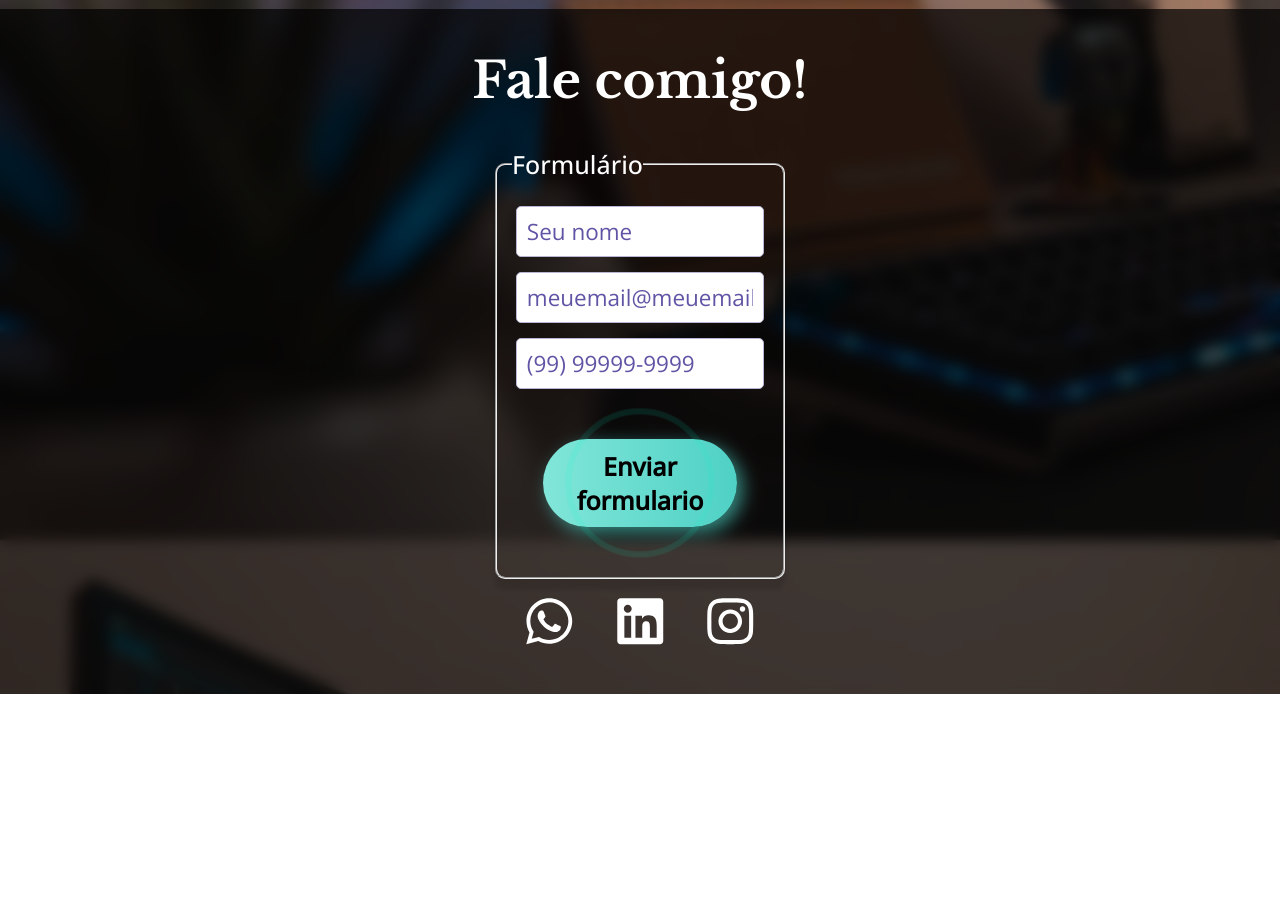
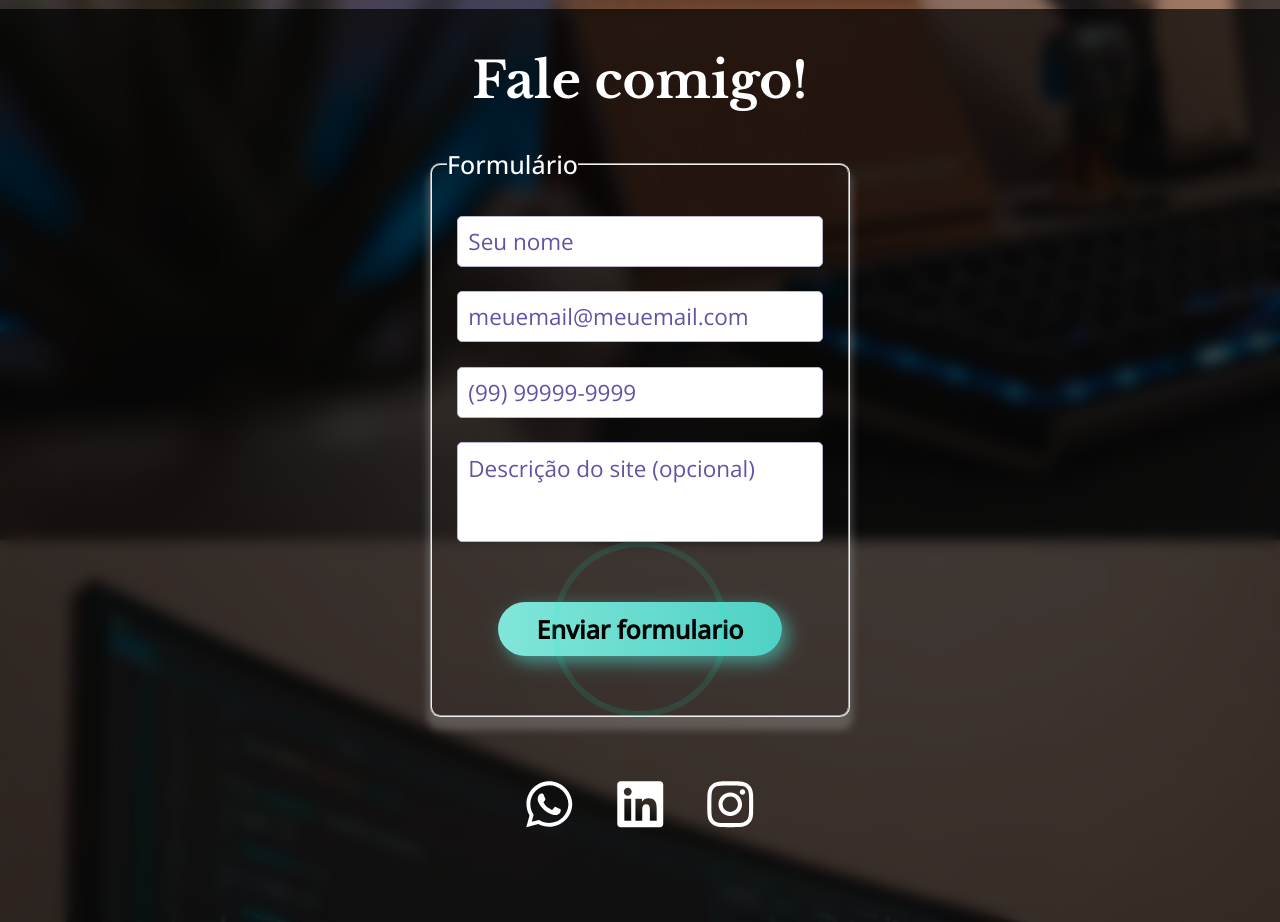
Before and after one commit to HelcioAnicio/Portfolio, a React (Create React App) app: page / in a window 1280 px wide. Shown: the part 5860-6782 px from the top of the page. Before the commit the page ends 6554 px from the top, so only its background shows below. Built offline with nearby package versions, Linux system fonts and the light colour scheme; no server answers.

Commit message:
Styled footer and added email.js to send the form's database to my email

```diff
--- /dev/null
+++ b/src/Components/Email/Email.js
@@ -0,0 +1,13 @@
+// import { Html } from '@react-email/html'
+import {Button} from '@react-email/button'
+
+
+ function Email() {
+  return (
+  // <Html lang="en">
+      <Button href={'url'}>Click me</Button>
+    // </Html>
+  )
+}
+
+export default Email;
--- a/src/Components/Footer/Footer.js
+++ b/src/Components/Footer/Footer.js
@@ -1,6 +1,8 @@
 import './Footer.modules.scss';
+// import Email from '.././Email/Email'
 import { FaInstagram, FaLinkedin, FaWhatsapp } from 'react-icons/fa';
 // import {AiFillExclamationCircle} from 'react-icons/ai'
+
 
 import { useState } from 'react';
 import { initializeApp } from "firebase/app";
@@ -13,18 +15,17 @@ function Footer() {
     const [name, setName] = useState('')
     const [email, setEmail] = useState('')
     const [telephone, setTelephone] = useState('')
-    // const [proposal, setProposal] = useState('')
+    const [proposal, setProposal] = useState('')
     const [formSubmitted, setFormSubmitted] = useState(false)
 
-
     const firebaseApp = {
-        apiKey: "AIzaSyB8CF0qYveqNy67HZlHiM3C-vn6iWWMO6U",
-        authDomain: "portifolio-7ceba.firebaseapp.com",
-        projectId: "portifolio-7ceba",
-        storageBucket: "portifolio-7ceba.appspot.com",
-        messagingSenderId: "620380278249",
-        appId: "1:620380278249:web:20c93bbb7fd61189f10f78",
-        measurementId: "G-GNJGLKREKY"
+        apiKey: process.env.REACT_APP_API_KEY,
+        authDomain: process.env.REACT_APP_AUTH_DOMAIN,
+        projectId: process.env.REACT_APP_PROJECT_ID,
+        storageBucket: process.env.REACT_APP_STORAGE_BUCKET,
+        messagingSenderId: process.env.REACT_APP_MESSAGING_SENDER_ID,
+        appId: process.env.REACT_APP_APP_ID,
+        measurementId: process.env.REACT_APPMEASUREMENT_ID,
     };
 
     const app = initializeApp(firebaseApp);
@@ -39,6 +40,7 @@ function Footer() {
                 Name:${name};
                 Email:${email};
                 telephone:${telephone}
+                Proposal:${proposal}
             `);
 
             try {
@@ -46,8 +48,9 @@ function Footer() {
                     name,
                     email,
                     telephone,
-                    // proposal,
+                    proposal,
                 });
+
                 console.log("Usuário cadastrado no Firebase:", user.id);
             } catch (error) {
                 console.error("Erro ao cadastrar usuário no Firebase:", error);
@@ -98,18 +101,16 @@ function Footer() {
                         />
                         {formSubmitted && telephone === '' && <div className="Error"><p>Por favor, coloque seu celular corretamente.</p></div>}
 
-                        {/* <textarea
+                        <textarea
                         name="Descrição"
                         id="Description"
                         cols="20"
                         rows="20"
+                        onChange={(e) => setProposal(e.target.value)}
                         placeholder='Descrição do site (opcional)'>
-                        onChange={(e) => setProposal(e.target.value)}
-                        </textarea> */}
+                        </textarea>
 
                         <button type="submit" className='button'>Enviar formulario</button>
-                        {/* <input type="submit" className='button' value="Enviar formulario" /> */}
-
                     </fieldset>
                 </form>
                 <div className='DivIcons'>
--- a/src/Components/Footer/Footer.modules.scss
+++ b/src/Components/Footer/Footer.modules.scss
@@ -21,9 +21,9 @@
         margin-top: 20px;
 
         fieldset {
-            -webkit-box-shadow: 0px 10px 5px 1px rgba(0,0,0,0.12);
-            -moz-box-shadow: 0px 10px 5px 1px rgba(0,0,0,0.12);
-            box-shadow: 0px 10px 5px 1px rgba(0,0,0,0.12);
+            -webkit-box-shadow: 0px 10px 7px 3px rgba(250,250,250,0.2);
+            -moz-box-shadow: 0px 10px 7px 3px rgba(250,250,250,0.2);
+            box-shadow: 0px 10px 7px 3px rgba(250,250,250,0.2);
             border-radius: 10px;
             padding: 10px 5px 50px 5px;
 
@@ -64,10 +64,10 @@
                 background-image: url(../../assets/icon-error.svg);
                 background-position: 98% center;
                 background-repeat: no-repeat;
-                border: 1px solid  hsl(0, 100%, 74%);
+                border: 2px solid  hsl(0, 100%, 74%);
 
                     &:focus {
-                        border: 1px solid  hsl(0, 100%, 74%) !important;
+                        border: 2px solid  hsl(0, 100%, 74%) !important;
                     }
             }
 
@@ -130,7 +130,7 @@
 
                 &:hover,
                 &:focus {
-                    color: #313133;
+                    color: #ffffff;
                     transform: translateY(-6px);
                 }
 
@@ -183,6 +183,7 @@
         display: flex;
         align-items: center;
         justify-content: space-evenly;
+        padding-block: 75px;
 
         svg {
             color: white;
@@ -195,3 +196,95 @@
         }
     }
 }
+
+
+
+@media screen and (min-width:760px) and (min-height:900px) {
+    .DivForm {
+        form {
+            max-width: 450px;
+
+            fieldset {
+                height: 570px;
+                display: flex;
+                flex-direction: column;
+                justify-content: space-evenly;
+
+                .button {
+                    min-height: 50px;
+                    font: 700 1rem 'Open Sans', sans-serif;
+
+                    &::before {
+                        min-height: calc(50px + 12px);
+                    }
+
+                    @keyframes ring {
+                        0% {
+                        width: 30px;
+                        height: 30px;
+                        opacity: 1;
+                        }
+                        100% {
+                        width: 180px;
+                        height: 180px;
+                        opacity: 0;
+                        }
+                    }
+                }
+            }
+        }
+    }
+}
+
+
+@media screen and (min-width:1000px) and (min-height:620px) {
+    .DivForm {
+        // display: flex;
+        // flex: wrap;
+        // height: 800px;
+        // gap: 40px;
+
+        h3 {
+            // border: 1px solid white;
+            width: 100%;
+            height: 10%;
+        }
+
+        form {
+            max-width: 450px;
+            // border: 1px solid red;
+            height: 80%;
+
+            fieldset {
+                height: 570px;
+                display: flex;
+                flex-direction: column;
+                justify-content: space-evenly;
+
+                .button {
+                    min-height: 50px;
+                    font: 700 1rem 'Open Sans', sans-serif;
+
+                    &::before {
+                        min-height: calc(50px + 12px);
+                    }
+
+                    @keyframes ring {
+                        0% {
+                        width: 30px;
+                        height: 30px;
+                        opacity: 1;
+                        }
+                        100% {
+                        width: 180px;
+                        height: 180px;
+                        opacity: 0;
+                        }
+                    }
+                }
+            }
+        }
+    }
+
+
+}
```
Lines whose indentation alone changed are shown as unchanged.
